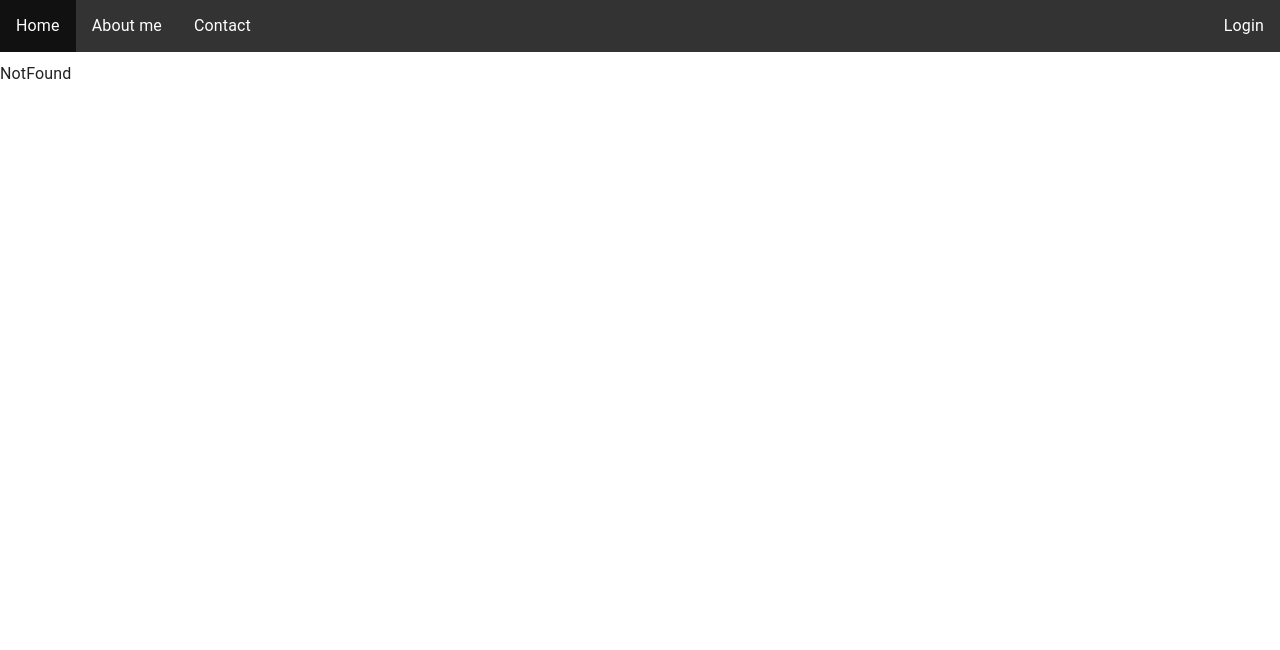
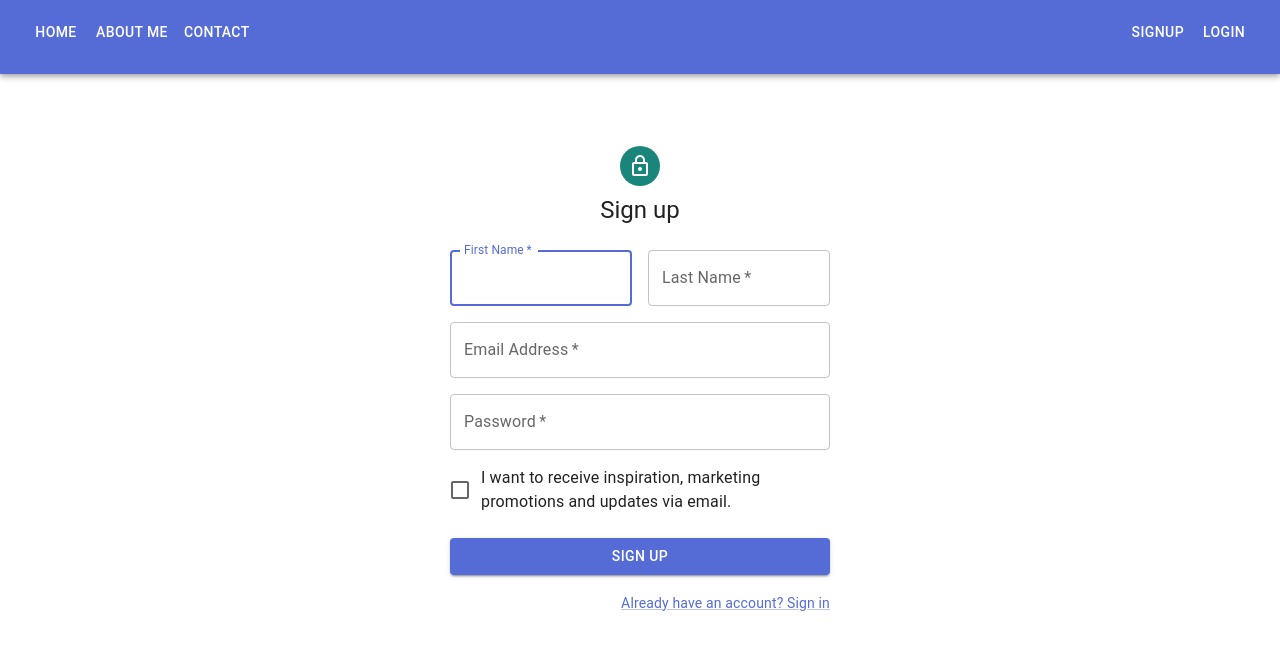
Before and after one commit to efraim224/Blog-frontend, a React (Create React App) app: page /signup in a window 1280 px wide. Shown: the top 650 px of the page. Built offline with nearby package versions, Linux system fonts and the light colour scheme.

Commit message:
Changed navbar, added signup and working login

```diff
--- a/src/App.js
+++ b/src/App.js
@@ -8,6 +8,7 @@
 import Post from './pages/Post';
 import NotFound from './pages/NotFound';
 import Login from './pages/Login';
+import SignUp from './pages/Signup';
 
 
 
@@ -23,6 +24,7 @@
                 <Route path='/contact' element={<Contact />} />
                 <Route path='/add' element={<NewPost/>}/>
                 <Route path='/login' element={<Login/>}/>
+                <Route path='/signup' element={<SignUp/>}/>
                 <Route path='/posts/:id' element={<Post/>}/>
                 <Route path='*' element={<NotFound/>}/>
               </Route>
--- a/src/components/Layout.js
+++ b/src/components/Layout.js
@@ -1,11 +1,10 @@
 import { Outlet } from "react-router-dom"
-import Navbar from "./Navbar"
-
+import NavbarCard from "./NavbarCard"
 
 const Layout = () => {
     return (
         <>
-            <Navbar />
+            <NavbarCard/>
             <Outlet/>
         </>
     )
--- a/src/components/Navbar.js
+++ /dev/null
@@ -1,24 +0,0 @@
-import { Link } from "react-router-dom"
-
-const Navbar = (props) => {
-    return (
-        <header>
-            <ul>
-                <div class="topnav">
-                    <div class="topnav-left">
-
-                        <li class="menu-item"><Link to="/">Home</Link></li>
-                        <li class="menu-item"><Link to="/about">About me</Link></li>
-                        <li class="menu-item"><Link to="/contact">Contact</Link></li>
-                        </div>
-                        <div class="topnav-right">
-                        <li class="menu-item"><Link to="/login" class="bar-right">Login</Link></li>
-                        </div>
-
-                </div>
-            </ul>
-        </header>
-    )
-}
-
-export default Navbar
--- /dev/null
+++ b/src/components/NavbarCard.js
@@ -0,0 +1,59 @@
+import React from 'react';
+import { Button, AppBar, Toolbar, Typography, Box } from '@mui/material';
+import { useNavigate } from 'react-router';
+
+const leftButtones = [
+    {
+        "name": 'Home',
+        "link": "/"
+    },
+    {
+        "name": 'About me',
+        "link": "/about"
+    },
+    {
+        "name": 'Contact',
+        "link": "/contact"
+    }
+]
+
+const rightButtons = [
+    {
+        "name": 'Signup',
+        "link": "/signup"
+    },
+    {
+        "name": 'Login',
+        "link": "/login"
+    }
+]
+
+
+export const NavbarCard = () => {
+
+    const navigate = useNavigate()
+    const handlePageClick = (link) => {
+        navigate(link)
+    }
+
+    return (
+        <Box sx={{ flexGrow: 1 }}>
+            <AppBar position="static">
+                <Toolbar>
+                    <Typography variant="h6" sx={{ flexGrow: 1 }}>
+                        {leftButtones.map((page) => {
+                            return <Button onClick={() => handlePageClick(page.link)} color="inherit">{page.name}</Button>
+                        })}
+                    </Typography>
+                    <Box sx={{ marginLeft: 'auto' }}>
+                        {rightButtons.map((page) => {
+                            return <Button onClick={() => handlePageClick(page.link)} color="inherit">{page.name}</Button>
+                        })}
+                    </Box>
+                </Toolbar>
+            </AppBar>
+        </Box>
+    );
+}
+
+export default NavbarCard;
--- a/src/pages/Login.js
+++ b/src/pages/Login.js
@@ -83,7 +83,7 @@
                 </Link>
               </Grid>
               <Grid item>
-                <Link href="/login" variant="body2">
+                <Link href="/signup" variant="body2">
                   {"Don't have an account? Sign Up"}
                 </Link>
               </Grid>
--- /dev/null
+++ b/src/pages/Signup.js
@@ -0,0 +1,117 @@
+import * as React from 'react';
+import Avatar from '@mui/material/Avatar';
+import Button from '@mui/material/Button';
+import CssBaseline from '@mui/material/CssBaseline';
+import TextField from '@mui/material/TextField';
+import FormControlLabel from '@mui/material/FormControlLabel';
+import Checkbox from '@mui/material/Checkbox';
+import Link from '@mui/material/Link';
+import Grid from '@mui/material/Grid';
+import Box from '@mui/material/Box';
+import LockOutlinedIcon from '@mui/icons-material/LockOutlined';
+import Typography from '@mui/material/Typography';
+import Container from '@mui/material/Container';
+import { auto } from '@popperjs/core';
+
+
+export default function SignUp() {
+  const handleSubmit = (event) => {
+    event.preventDefault();
+    const data = new FormData(event.currentTarget);
+    console.log({
+      email: data.get('email'),
+      password: data.get('password'),
+    });
+  };
+
+  return (
+      <Container component="signup-container" maxWidth="xs">
+        <CssBaseline />
+        <Box
+          sx={{
+            marginLeft: auto,
+            marginRight: auto,
+            marginTop: 8,
+            display: 'flex',
+            flexDirection: 'column',
+            alignItems: 'center',
+            maxWidth: 380,
+          }}
+        >
+          <Avatar sx={{ m: 1, bgcolor: 'secondary.main' }}>
+            <LockOutlinedIcon />
+          </Avatar>
+          <Typography component="h1" variant="h5">
+            Sign up
+          </Typography>
+          <Box component="form" noValidate onSubmit={handleSubmit} sx={{ mt: 3 }}>
+            <Grid container spacing={2}>
+              <Grid item xs={12} sm={6}>
+                <TextField
+                  autoComplete="given-name"
+                  name="firstName"
+                  required
+                  fullWidth
+                  id="firstName"
+                  label="First Name"
+                  autoFocus
+                />
+              </Grid>
+              <Grid item xs={12} sm={6}>
+                <TextField
+                  required
+                  fullWidth
+                  id="lastName"
+                  label="Last Name"
+                  name="lastName"
+                  autoComplete="family-name"
+                />
+              </Grid>
+              <Grid item xs={12}>
+                <TextField
+                  required
+                  fullWidth
+                  id="email"
+                  label="Email Address"
+                  name="email"
+                  autoComplete="email"
+                />
+              </Grid>
+              <Grid item xs={12}>
+                <TextField
+                  required
+                  fullWidth
+                  name="password"
+                  label="Password"
+                  type="password"
+                  id="password"
+                  autoComplete="new-password"
+                />
+              </Grid>
+              <Grid item xs={12}>
+                <FormControlLabel
+                  control={<Checkbox value="allowExtraEmails" color="primary" />}
+                  label="I want to receive inspiration, marketing promotions and updates via email."
+                />
+              </Grid>
+            </Grid>
+            <Button
+              type="submit"
+              fullWidth
+              variant="contained"
+              sx={{ mt: 3, mb: 2 }}
+            >
+              Sign Up
+            </Button>
+            <Grid container justifyContent="flex-end">
+              <Grid item>
+                <Link href="/login" variant="body2">
+                  Already have an account? Sign in
+                </Link>
+              </Grid>
+            </Grid>
+          </Box>
+        </Box>
+      </Container>
+  );
+}
```
